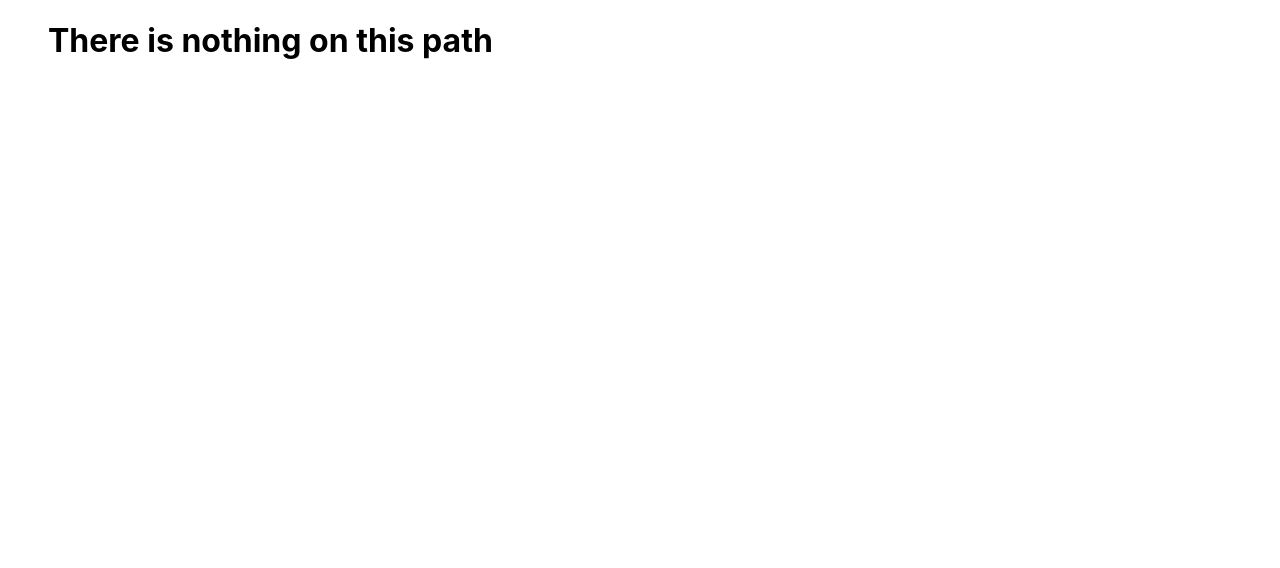
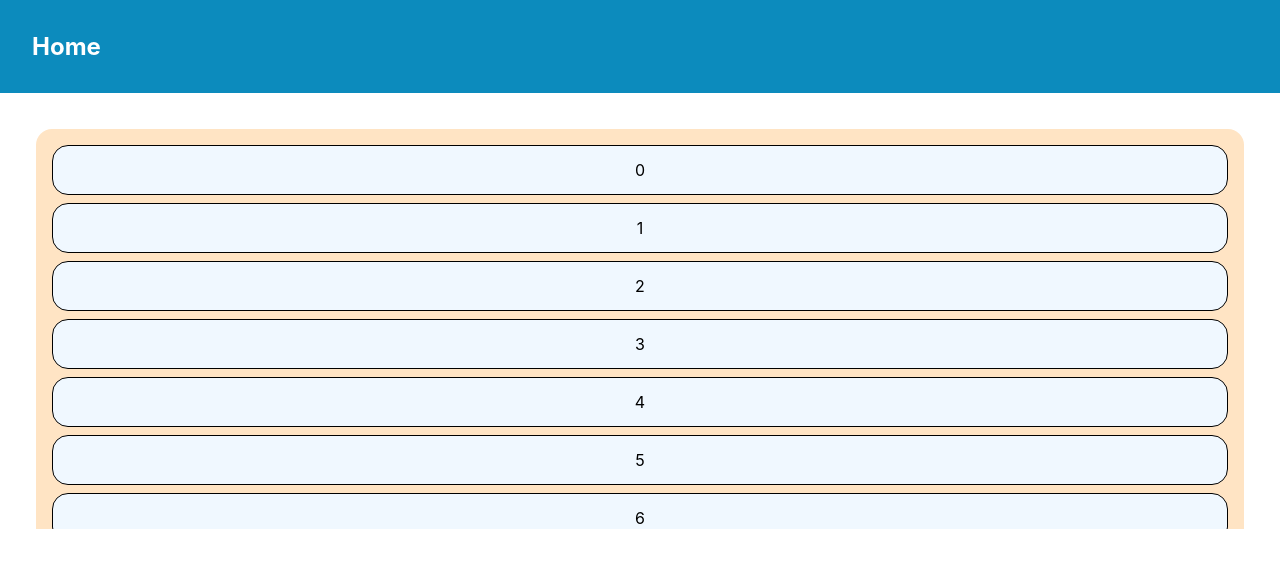
Before and after one commit to aayush-jangra/frontend, a React (Create React App) app in the folder machine-coding/: page /virtualised-list in a window 1280 px wide. Shown: the top 568 px of the page. Built offline with nearby package versions, Linux system fonts and the light colour scheme.

Commit message:
Virtualised list

```diff
--- a/machine-coding/src/App.js
+++ b/machine-coding/src/App.js
@@ -7,6 +7,7 @@ import { OtpInputPage } from "./Pages/OtpInput/OtpInputPage";
 import { ProgressBarPage } from "./Pages/ProgressBar/ProgressBarPage";
 import { ToastPage } from "./Pages/Toast/ToastPage";
 import { ToastProvider } from "./Pages/Toast/ToastProvider";
+import { VirtualisedListPage } from "./Pages/VirtualisedList/VirtualisedListPage";
 import { CustomRouter } from "./Router/CustomRouter";
 
 function App() {
@@ -43,6 +44,10 @@ function App() {
       path: "/otp-input",
       component: <OtpInputPage />,
     },
+    {
+      path: "/virtualised-list",
+      component: <VirtualisedListPage />,
+    },
   ];
 
   return (
--- /dev/null
+++ b/machine-coding/src/Pages/VirtualisedList/VirtualisedList.jsx
@@ -0,0 +1,43 @@
+import { useState } from "react";
+import "./virtualisedStyles.css";
+
+export const VirtualisedList = ({ list, height = 400, itemHeight = 50 }) => {
+  const [indices, setIndices] = useState({
+    start: 0,
+    end: Math.floor(height / itemHeight),
+  });
+  const completeHeight = (list.length + 2) * itemHeight;
+
+  const handleScroll = (e) => {
+    const { scrollTop } = e.target;
+    const startIndex = Math.floor(scrollTop / itemHeight);
+    const endIndex = startIndex + Math.floor(height / itemHeight);
+
+    setIndices({ start: startIndex, end: endIndex });
+  };
+
+  return (
+    <div>
+      <div onScroll={handleScroll} style={{ height, overflow: "scroll" }}>
+        <div
+          className="virtualised-container"
+          style={{ height: completeHeight }}
+        >
+          {list.slice(indices.start, indices.end).map((item, index) => (
+            <div
+              key={index}
+              className="virtualised-item"
+              style={{
+                minHeight: itemHeight,
+                maxHeight: itemHeight,
+                transform: `translateY(${indices.start * itemHeight}px)`,
+              }}
+            >
+              {item}
+            </div>
+          ))}
+        </div>
+      </div>
+    </div>
+  );
+};
--- /dev/null
+++ b/machine-coding/src/Pages/VirtualisedList/VirtualisedListPage.jsx
@@ -0,0 +1,11 @@
+import { VirtualisedList } from "./VirtualisedList";
+
+export const VirtualisedListPage = () => {
+  const list = Array.from({ length: 10000 }, (_, index) => index);
+
+  return (
+    <div>
+      <VirtualisedList list={list} />
+    </div>
+  );
+};
--- /dev/null
+++ b/machine-coding/src/Pages/VirtualisedList/virtualisedStyles.css
@@ -0,0 +1,20 @@
+.virtualised-item {
+  background-color: aliceblue;
+  border: 1px solid black;
+  border-radius: 16px;
+  flex: 1;
+  box-sizing: border-box;
+  display: flex;
+  align-items: center;
+  justify-content: center;
+}
+
+.virtualised-container {
+  display: flex;
+  flex-direction: column;
+  gap: 8px;
+  padding: 16px;
+  background-color: bisque;
+  border-radius: 16px;
+  box-sizing: border-box;
+}
```
